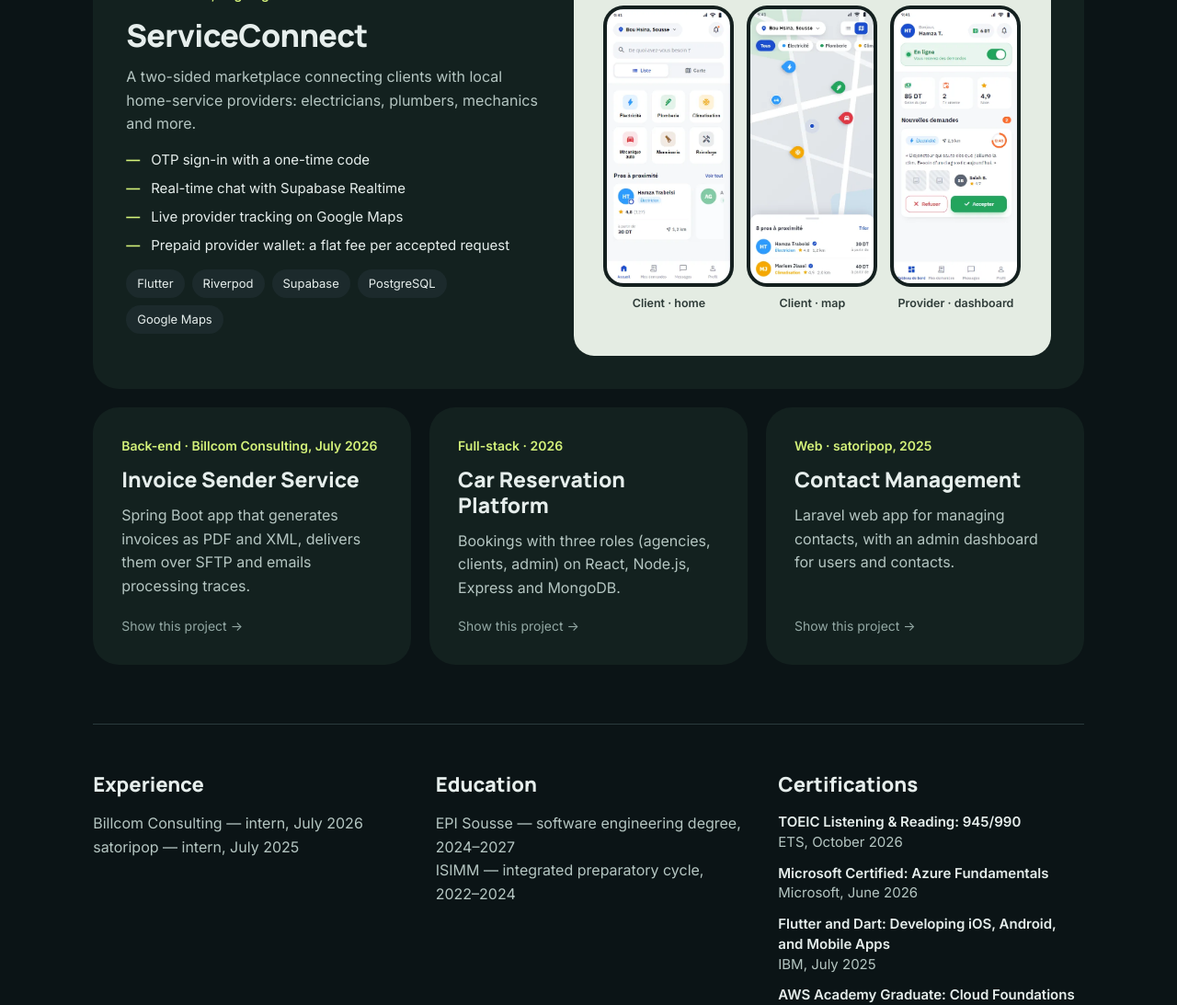
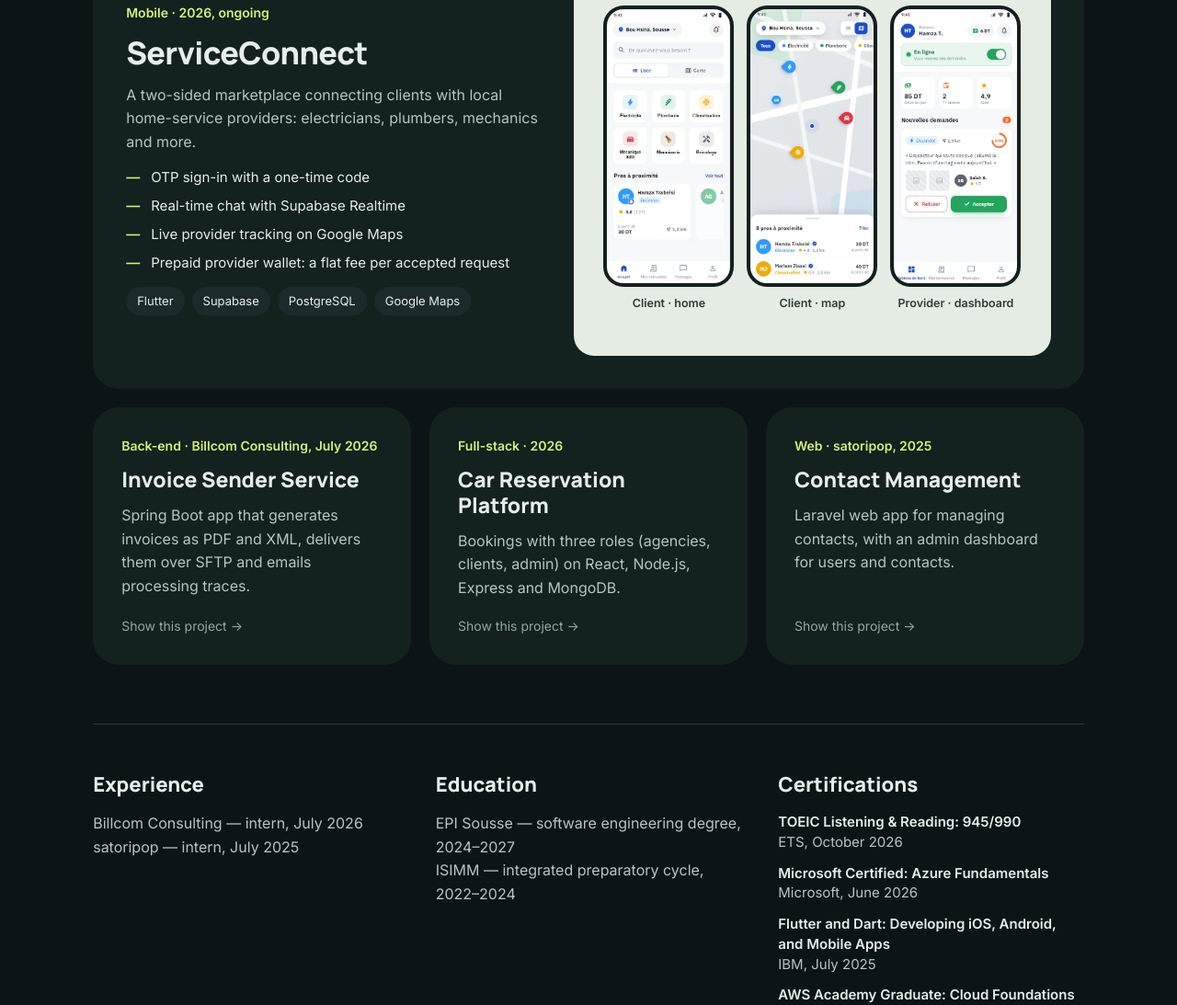
Before and after one commit to Adambg10/Adambg10.github.io, a plain HTML site: page index.html in a window 1280 px wide. Shown: the part 922-2015 px from the top of the page at 92% size. Drawn offline with Linux system fonts and the light colour scheme.

Commit message:
Remove Riverpod from ServiceConnect and the CVs
Co-Authored-By: Claude Opus 5.5 <noreply@anthropic.com>
Claude-Session: https://claude.ai/code/session_01ETHFmHym67JeQUcHznJcrR

```diff
--- a/index.html
+++ b/index.html
@@ -64,7 +64,7 @@
             <li data-i18n="p1.pt3">Live provider tracking on Google Maps</li>
             <li data-i18n="p1.pt4">Prepaid provider wallet: a flat fee per accepted request</li>
           </ul>
-          <div class="tags"><span>Flutter</span><span>Riverpod</span><span>Supabase</span><span>PostgreSQL</span><span>Google Maps</span></div>
+          <div class="tags"><span>Flutter</span><span>Supabase</span><span>PostgreSQL</span><span>Google Maps</span></div>
         </div>
         <div class="stage">
           <div class="phones">
```
Also changed, not shown: 2 other files.
